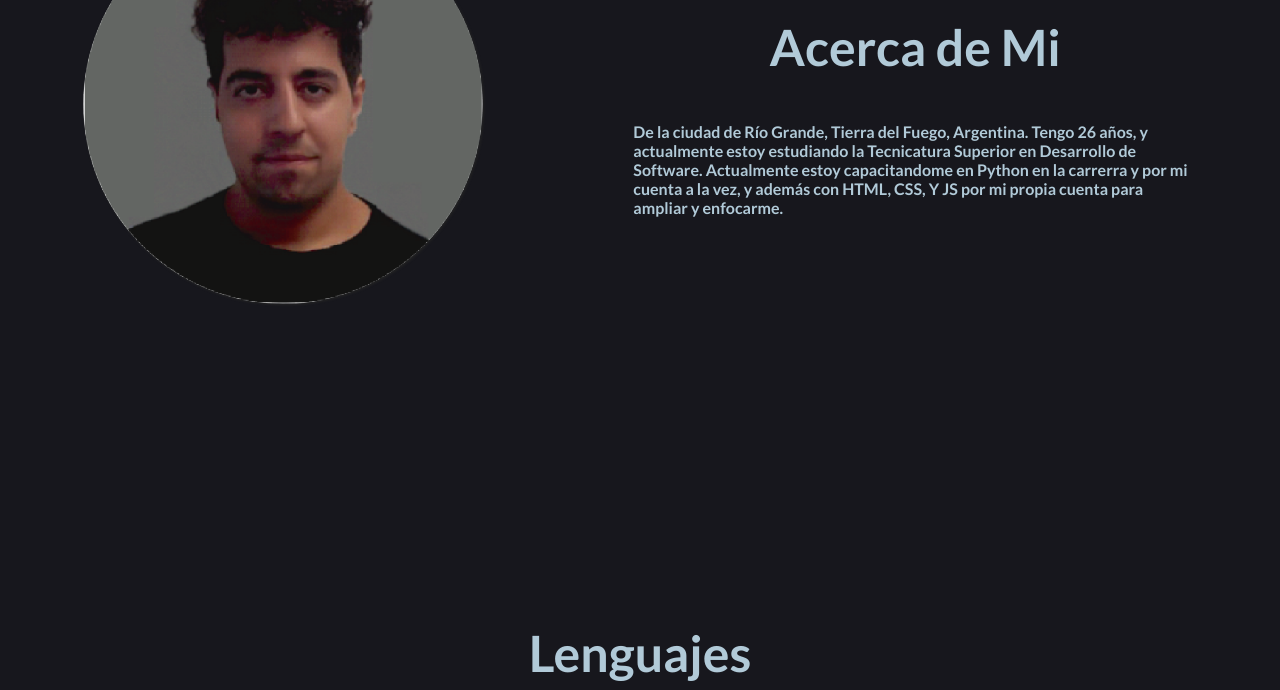
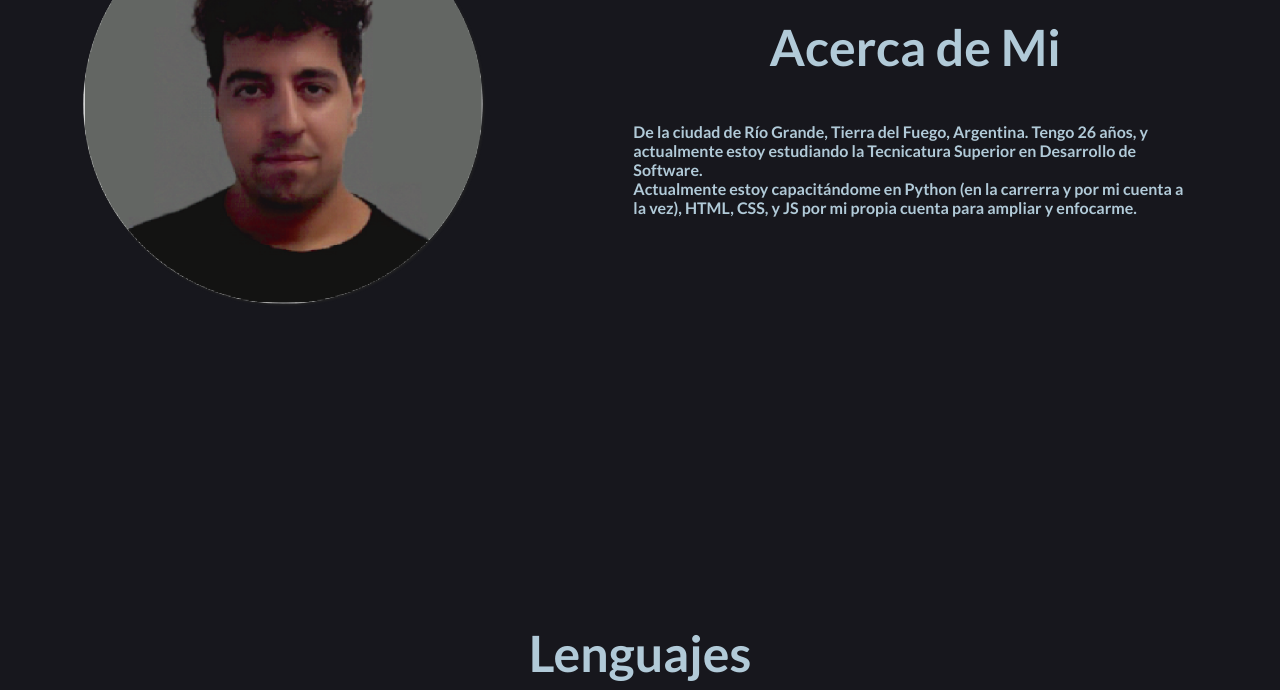
Before and after one commit to PabloMoore96/cvviejo, a plain HTML site: page index.html in a window 1280 px wide. Shown: the part 1420-2110 px from the top of the page. Drawn offline with Linux system fonts and the light colour scheme.

Commit message:
Correcciones
Ortografía y redacción.

```diff
--- a/index.html
+++ b/index.html
@@ -55,7 +55,8 @@
 
                         <div class="text epi">
                             <div class="acerca" id="ab-title" data-aos="fade-left"><h1 class="acercade">Acerca de Mi</h1><br></div>
-                            <div id="about-text"><p>De la ciudad de Río Grande, Tierra del Fuego, Argentina. Tengo 26 años, y actualmente estoy estudiando la Tecnicatura Superior en Desarrollo de Software. Actualmente estoy capacitandome en Python en la carrerra y por mi cuenta a la vez, y además con HTML, CSS, Y JS por mi propia cuenta para ampliar y enfocarme.</p></div>
+                            <div id="about-text"><p>De la ciudad de Río Grande, Tierra del Fuego, Argentina. Tengo 26 años, y actualmente estoy estudiando la Tecnicatura Superior en Desarrollo de Software. <br>
+                                Actualmente estoy capacitándome en Python (en la carrerra y por mi cuenta a la vez), HTML, CSS, y JS por mi propia cuenta para ampliar y enfocarme.</p></div>
                         </div>
                     </div>
                 </div>
```
